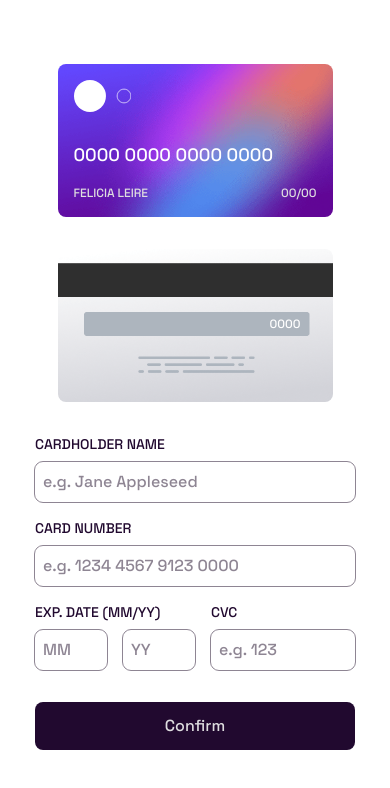
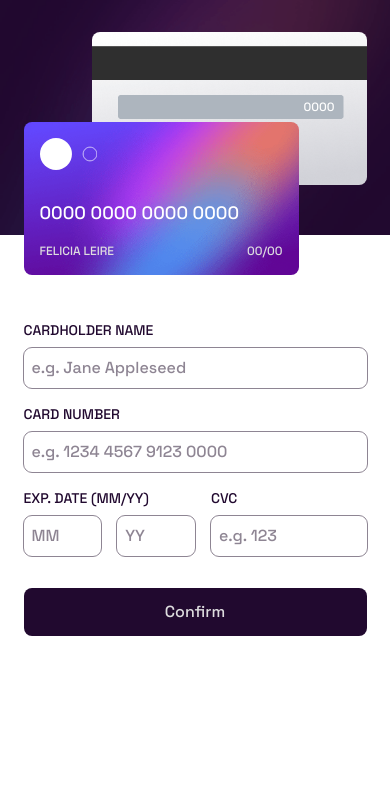
Before and after one commit to simoneclr/fm-card-details, a React (Create React App) app: page / in a window 390 px wide. Shown: the top 788 px of the page. Built offline with nearby package versions, Linux system fonts and the light colour scheme.

Commit message:
Add mobile layout

```diff
--- a/src/App.tsx
+++ b/src/App.tsx
@@ -31,8 +31,9 @@ function App() {
   }
 
   return (
-    <div className="h-screen font-grotesk text-veryDarkViolet text-lg">
-      <div className="container py-16 flex flex-col gap-8 items-center">
+    <div className="App h-screen font-grotesk text-veryDarkViolet text-lg flex flex-col items-center">
+
+      <div className="grow w-[375px] flex flex-col items-stretch px-4 pt-8 pb-16">
         <CardPreview
           name={name}
           number={number}
--- a/src/index.css
+++ b/src/index.css
@@ -3,6 +3,14 @@
 @tailwind utilities;
 
 @layer components {
+
+	.App {
+		/* Mobile bg */
+		@apply bg-[url("./assets/images/bg-main-mobile.png")];
+		@apply bg-no-repeat;
+		@apply bg-top;
+		@apply bg-mobileSize;
+	}
 
 	.CardPreviewFront {
 		@apply bg-[url("./assets/images/bg-card-front.png")];
--- a/src/views/cards/CardPreview.tsx
+++ b/src/views/cards/CardPreview.tsx
@@ -36,13 +36,17 @@ function CardPreview({number, name, expireMonth, expireYear, cvc}: CardPreviewPr
 	let renderedCvc = cvc || "0000"
 
 	return (
-		<div className="flex flex-col gap-8 items-center">
+		<div className="relative h-72">
 			<CardPreviewFront
 				number={renderedNumber}
 				name={renderedName}
 				expireDate={renderedDate}
+				className="absolute z-10 top-[90px] left-0"
 			/>
-			<CardPreviewBack cvc={renderedCvc}/>
+
+			<CardPreviewBack cvc={renderedCvc}
+				className="absolute top-0 right-0"
+			/>
 		</div>
 	)
 }
--- a/src/views/cards/CardPreviewBack.tsx
+++ b/src/views/cards/CardPreviewBack.tsx
@@ -1,11 +1,14 @@
 interface CardPreviewBackProps {
 	cvc: string;
+	className?: string;
 }
 
 // Displays a preview of the back of the credit card with the data inserted by the user
-function CardPreviewBack({cvc}: CardPreviewBackProps) {
+function CardPreviewBack({cvc, className}: CardPreviewBackProps) {
 	return (
-		<div className="CardPreviewBack text-white w-[275px] p-4 relative">
+		<div className={ (className ? className + " " : "") +
+					"CardPreviewBack text-white w-[275px] p-4"}>
+
 			<div className="uppercase text-right text-xs absolute top-[67px] right-[32px]">
 				{cvc}
 			</div>
--- a/src/views/cards/CardPreviewFront.tsx
+++ b/src/views/cards/CardPreviewFront.tsx
@@ -4,13 +4,15 @@ interface CardPreviewFrontProps {
 	number: string;
 	name: string;
 	expireDate: string;
+	className?: string;
 }
 
 // Displays a preview of the front of the credit card with the data inserted by the user
-function CardPreviewFront({number, name, expireDate}: CardPreviewFrontProps) {
+function CardPreviewFront({number, name, expireDate, className}: CardPreviewFrontProps) {
 
 	return (
-		<div className="CardPreviewFront text-white w-[275px] p-4 flex flex-col justify-between">
+		<div className={(className ? className + " " : "") +
+					"CardPreviewFront text-white w-[275px] p-4 flex flex-col justify-between"}>
 
 			<div className="grow w-full">
 				<CardLogo className="h-8"/>
--- a/src/views/form/CardDetailsForm.tsx
+++ b/src/views/form/CardDetailsForm.tsx
@@ -49,7 +49,7 @@ function CardDetailsForm({updateValues}: CardDetailsFormProps) {
 	}
 
 	return (
-		<form onSubmit={handleSubmit} className="flex flex-wrap justify-between gap-4 w-80">
+		<form onSubmit={handleSubmit} className="flex flex-wrap justify-between gap-4">
 
 			<label className="w-full">
 				<div className="uppercase text-sm mb-2">
--- a/tailwind.config.js
+++ b/tailwind.config.js
@@ -18,6 +18,9 @@ module.exports = {
       },
       fontFamily: {
         grotesk: ['Space Grotesk', "sans-serif"]
+      },
+      backgroundSize: {
+        mobileSize: ["100% 235px"]
       }
     },
   },
```
